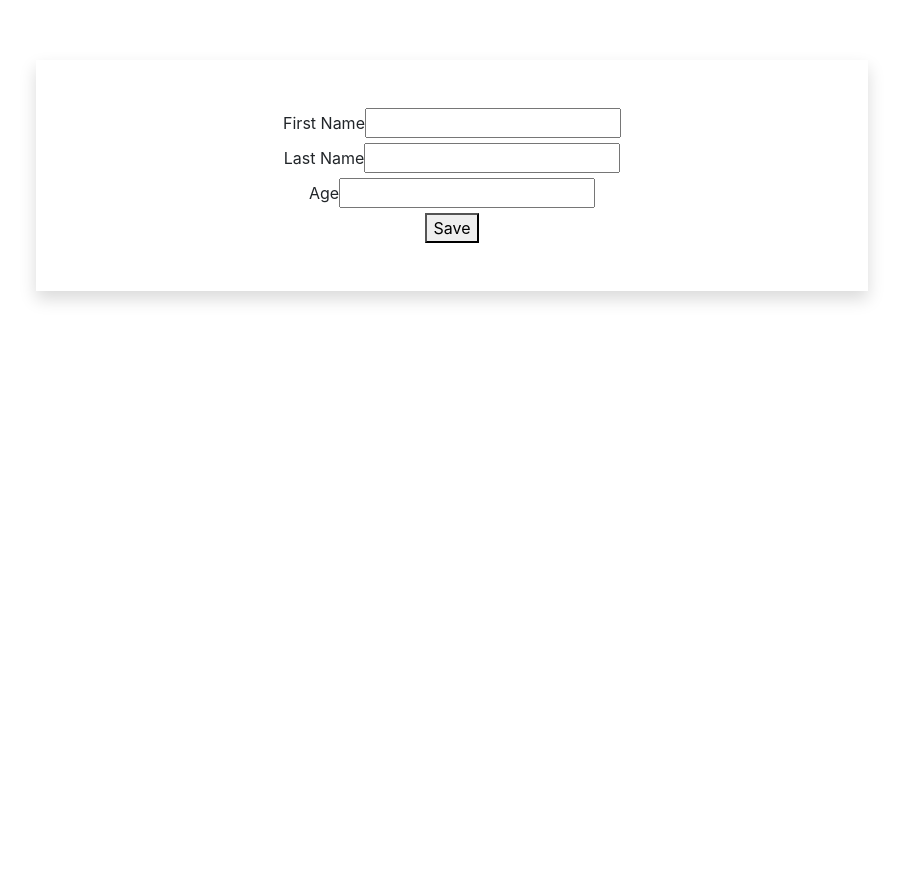
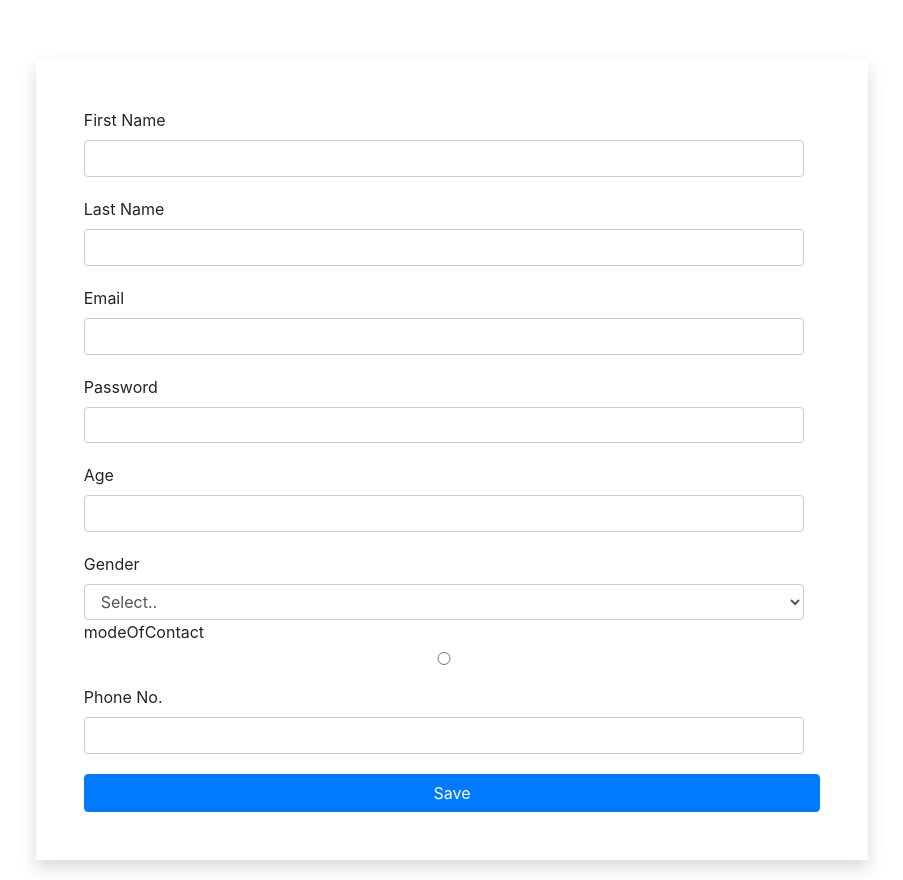
Before and after one commit to Hardi-Shah/React-Hook-Form, a React (Create React App) app: page / in a window 1280 px wide. Shown: the whole page, without its empty margins (188-1091 px from the left). Before the commit the page ends 800 px from the top, so only its background shows below. Built offline with nearby package versions, Linux system fonts and the light colour scheme.

Commit message:
Initial Commit

```diff
--- a/package.json
+++ b/package.json
@@ -3,6 +3,7 @@
   "version": "0.1.0",
   "private": true,
   "dependencies": {
+    "@hookform/resolvers": "^1.3.4",
     "@material-ui/core": "^4.11.3",
     "@testing-library/jest-dom": "^5.11.9",
     "@testing-library/react": "^11.2.5",
--- a/src/App.css
+++ b/src/App.css
@@ -1,6 +1,6 @@
-.App {
+/* .App {
   text-align: center;
-}
+} */
 
 .App-logo {
   height: 40vmin;
@@ -27,6 +27,42 @@
 .App-link {
   color: #61dafb;
 }
+abel {
+  font-weight: bold;
+  display:flex;
+  margin-bottom: 5px;
+  float: left;
+}
+
+input[type='text'],
+input[type='email'],
+input[type='password'],
+input[type='radio'],
+input[type='number'],
+input[type='tel'],
+input[type='file'],
+textarea,
+select {
+  display: block;
+  width: 720px;
+  padding: 6px 12px;
+  font-size: 16px;
+  line-height: 1.42857143;
+  color: #555;
+  background-color: #fff;
+  background-image: none;
+  border: 1px solid #ccc;
+  border-radius: 4px;
+   margin-bottom: 20px;
+}
+
+.form-control {
+  margin-bottom: 20px;
+}
+
+.error {
+  color: red;
+}
 
 @keyframes App-logo-spin {
   from {
--- a/src/Components/InputForm.tsx
+++ b/src/Components/InputForm.tsx
@@ -1,15 +1,46 @@
 import React from "react";
 import { useForm } from "react-hook-form";
 import './InputForm.css'
+import { yupResolver } from '@hookform/resolvers/yup';
+import * as yup from "yup";
 
 type Profile = {
-    firstname: string
-    lastname: string
-    age: number
+    firstName: string
+    lastName: string
+    age: number,
+    email: string,
+    password: string,
+    modeOfContact: '',
+    phone: '',
+    gender:string
 }
+const schema = yup.object().shape({
+    firstName: yup.string().required('FirstName is Required'),
+    lastName: yup.string().required('LastName is Required'),
+    email: yup.string().required('Email is Reuired').matches(/^[a-zA-Z0-9]+@(?:[a-zA-Z0-9]+\.)+[A-Za-z]+$/, 'invalid email format').email('Invalid email format'),
+    password: yup.string().required('Password is Reuired').matches(/^(?=.*[A-Za-z])(?=.*\d)(?=.*[@$!%*#?&])[A-Za-z\d@$!%*#?&]{8,}$/, "Must Contain 8 Characters, One Uppercase, One Lowercase, One Number and one special case Character"),
+    age: yup.number().required('Age is Required').typeError("That doesn't look like a  number").positive("Age number can't start with a minus").integer('Age must be real number'),
+    modeOfContact: yup.string().required('Reuired'),
+    gender:yup.string().required('select option'),
+    phone: yup.string().when('modeOfContact',
+        {
+            is: 'telephonemoc',
+            then: yup.string().required('Required')
+        })
+});
 
 export default function InputForm() {
-    const { register, handleSubmit, errors } = useForm<Profile>()
+    const options = [
+        {
+            key: 'Email', value: 'emailmoc'
+        },
+        {
+            key: 'Telephone', value: 'telephonemoc'
+        }
+    ]
+    const { register, handleSubmit, errors } = useForm<Profile>({
+        resolver: yupResolver(schema)
+    });
 
     const onSubmit = handleSubmit((data) => {
         alert(JSON.stringify(data))
@@ -21,26 +52,49 @@ export default function InputForm() {
                 <form onSubmit={onSubmit}>
                     <div>
                         <label htmlFor="firstname">First Name</label>
-                        <input ref={register({ required: true })} id="firstname" name="firstname" type="text" />
-                        {
-                            errors.firstname && <div className="error">Enter your name</div>
-                        }
+                        <input ref={register} id="firstName" name="firstName" type="text" />
+                        {errors.firstName && <p className="error">{errors.firstName.message}</p>}
                     </div>
                     <div>
                         <label htmlFor="lastname">Last Name</label>
-                        <input ref={register({ required: true })} id="lastname" name="lastname" type="text" />
-                        {
-                            errors.lastname && <div className="error">Enter your last name</div>
-                        }
+                        <input ref={register} id="lastName" name="lastName" type="text" />
+                        {errors.lastName && <p className="error">{errors.lastName.message}</p>}
+                    </div>
+                    <div>
+                        <label htmlFor="email">Email</label>
+                        <input ref={register} id="email" name="email" type="email" />
+                        {errors.email && <p className="error">{errors.email.message}</p>}
+                    </div>
+                    <div>
+                        <label htmlFor="password">Password</label>
+                        <input ref={register} id="lastName" name="password" type="password" />
+                        {errors.password && <p className="error">{errors.password.message}</p>}
                     </div>
                     <div>
                         <label htmlFor="age">Age</label>
-                        <input ref={register({ required: true })} id="age" name="age" type="text" />
-                        {
-                            errors.age && <div className="error">Enter your age</div>
-                        }
+                        <input ref={register} id="age" name="age" type="text" />
+                        {errors.age && <p className="error">{errors.age.message}</p>}
                     </div>
-                    <button type="submit">Save</button>
+                    <div>
+                        <label htmlFor='gender'>Gender</label>
+                        <select ref={register} name='gender' id='gender'>
+                            <option value=''>Select..</option>
+                            <option value='male'>Male</option>
+                            <option value='female'>Female</option>
+                            {errors.gender && <p className="error">{errors.gender.message}</p>}
+                        </select>
+                    </div>
+                    <div>
+                        <label htmlFor="modeOfContact">modeOfContact</label>
+                        <input ref={register} id="modeOfContact" name="modeOfContact" type="radio" />
+                        {errors.modeOfContact && <p className="error">{errors.modeOfContact.message}</p>}
+                    </div>
+                    <div>
+                        <label htmlFor="phone">Phone No.</label>
+                        <input ref={register} id="phone" name="phone" type="text" />
+                        {errors.phone && <p className="error">{errors.phone.message}</p>}
+                    </div>
+                    <button type='submit' className="btn btn-primary btn-block">Save</button>
                 </form>
             </div>
         </div>
```
Also changed, not shown: 1 other file (tests, documents, lock files or other folders).
